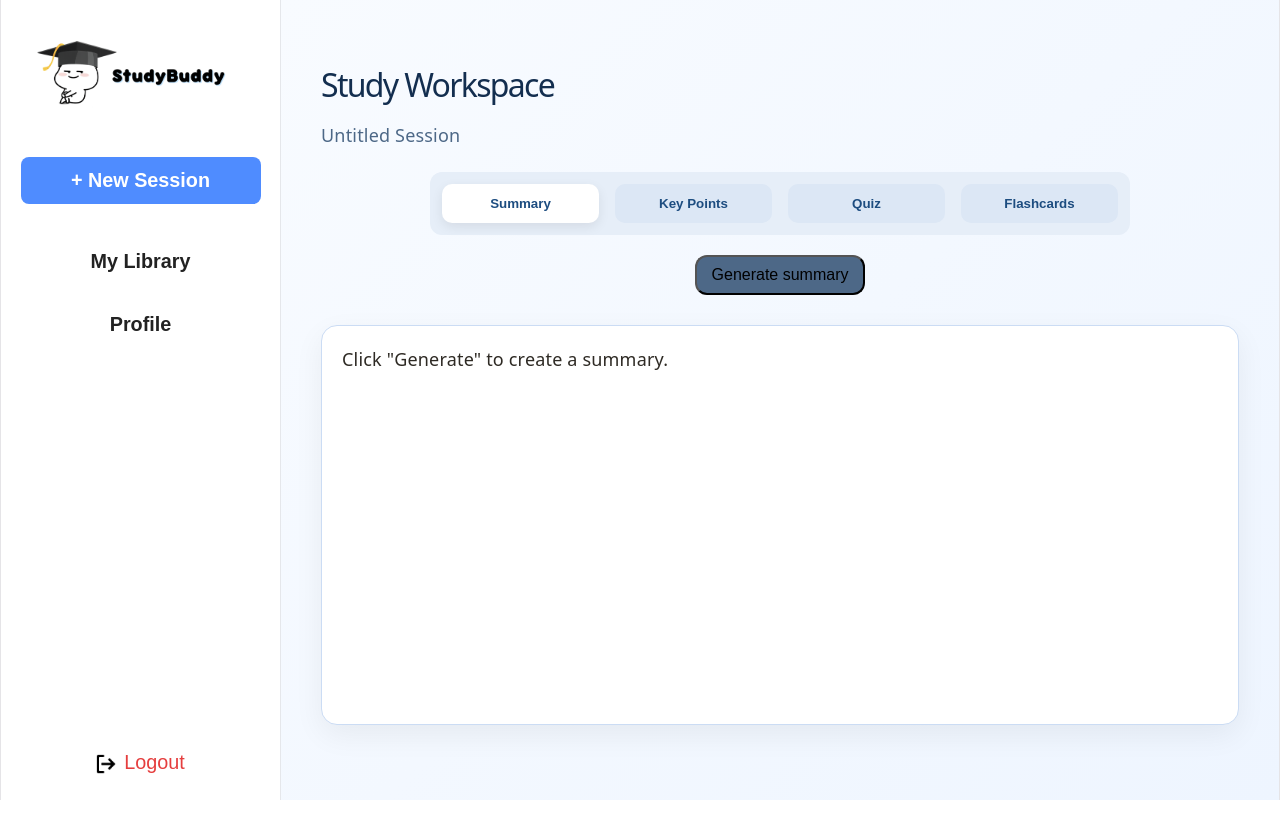
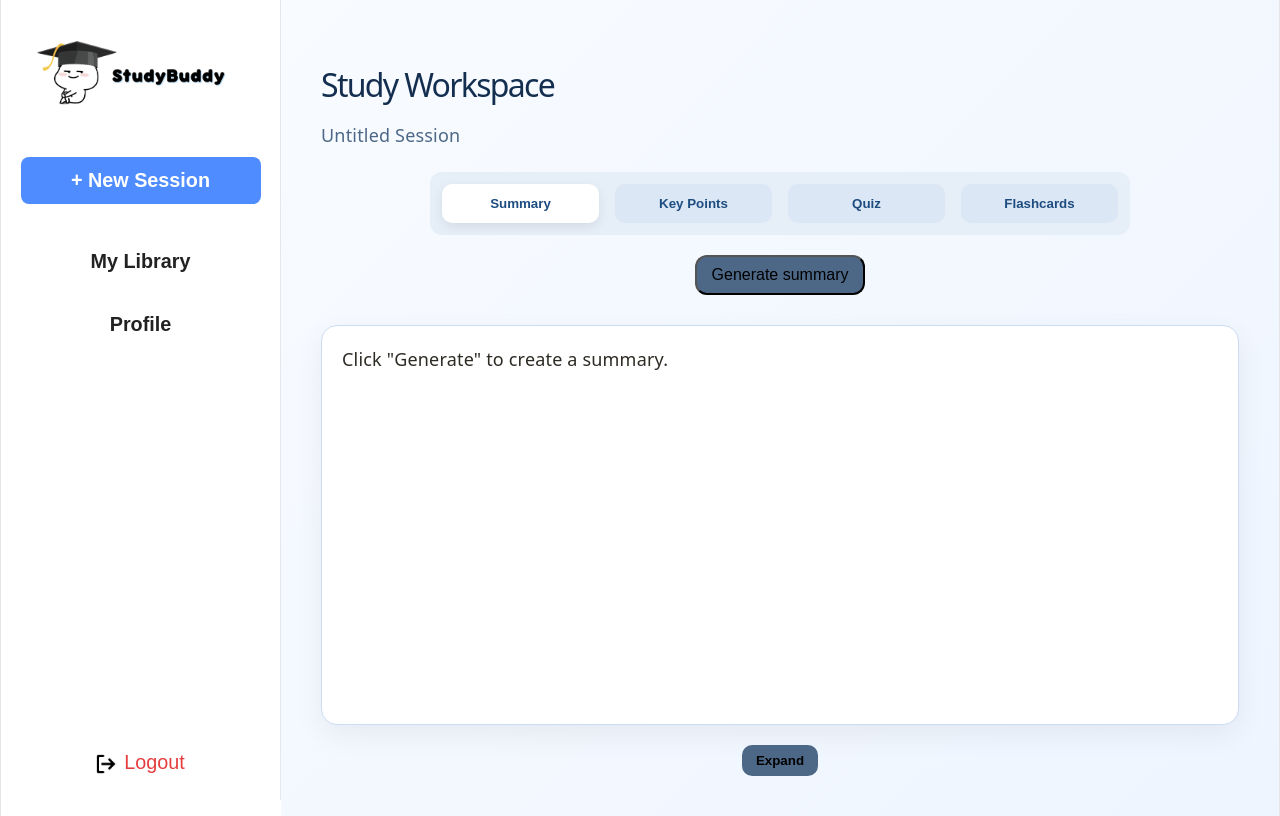
Before and after one commit to bypameladaniel/study-buddy, a React (Vite) app in the folder frontend/: page /study-workspace in a window 1280 px wide. Built offline with nearby package versions, Linux system fonts and the light colour scheme; no server answers.

Commit message:
Make the content box expandable

```diff
--- a/frontend/src/pages/StudyWorkspace.tsx
+++ b/frontend/src/pages/StudyWorkspace.tsx
@@ -33,6 +33,7 @@ const StudyWorkspace: React.FC = () => {
   });
 
   const [loading, setLoading] = useState(false);
+  const [isExpanded, setIsExpanded] = useState(false);
 
   const handleGenerate = async () => {
     if (!studyMaterial) return;
@@ -57,19 +58,6 @@ const StudyWorkspace: React.FC = () => {
     }));
 
     setLoading(false);
-  };
-
-  const getContent = () => {
-    const current = outputs[activeTab];
-
-    if (loading) {
-      return `Generating ${activeTab}...`;
-    }
-
-    if (!current) {
-      return `Click "Generate" to create a ${activeTab}.`;
-    }
-    return current;
   };
 
   return (
@@ -121,7 +109,12 @@ const StudyWorkspace: React.FC = () => {
         </div>
 
         {/* Output */}
-        <div style={styles.contentBox}>
+        <div
+          style={{
+          ...styles.contentBox,
+          height: isExpanded ? "60vh" : "400px",
+        }}
+>
           {loading ? (
             <p style={styles.contentText}>Generating {activeTab}...</p>
           ) : !outputs[activeTab] ? (
@@ -138,8 +131,15 @@ const StudyWorkspace: React.FC = () => {
             <p style={styles.contentText}>{outputs[activeTab]}</p>
           )}
         </div>
+        <button
+          onClick={() => setIsExpanded((prev) => !prev)}
+          style={styles.expandButton}
+        >
+          {isExpanded ? "Collapse" : "Expand"}
+        </button>
       </div>
     </div>
+
   );
 };
 
@@ -221,6 +221,7 @@ const TabButton: React.FC<TabProps> = ({ label, active, onClick }) => {
       border: `1px solid ${dashboardColors.cardBorder}`,
       borderRadius: "16px",
       height: "400px",
+      maxHeight: "80vh",
       display: "flex",
       justifyContent: "flex-start",
       alignItems: "flex-start",
@@ -228,6 +229,7 @@ const TabButton: React.FC<TabProps> = ({ label, active, onClick }) => {
       boxShadow: "0 10px 30px rgba(0,0,0,0.06)",
       padding: "20px",
       overflowY: "auto",
+      transition: "height 0.3s ease",
     },
 
     contentText: {
@@ -246,4 +248,13 @@ const TabButton: React.FC<TabProps> = ({ label, active, onClick }) => {
       fontSize: "16px",
       backgroundColor: workspaceColors.generateButtonBackground,
     },
+    expandButton: {
+      marginTop: "20px",
+      padding: "8px 14px",
+      borderRadius: "10px",
+      border: "none",
+      cursor: "pointer",
+      backgroundColor: workspaceColors.generateButtonBackground,
+      fontWeight: 600,
+    },
   };
```
